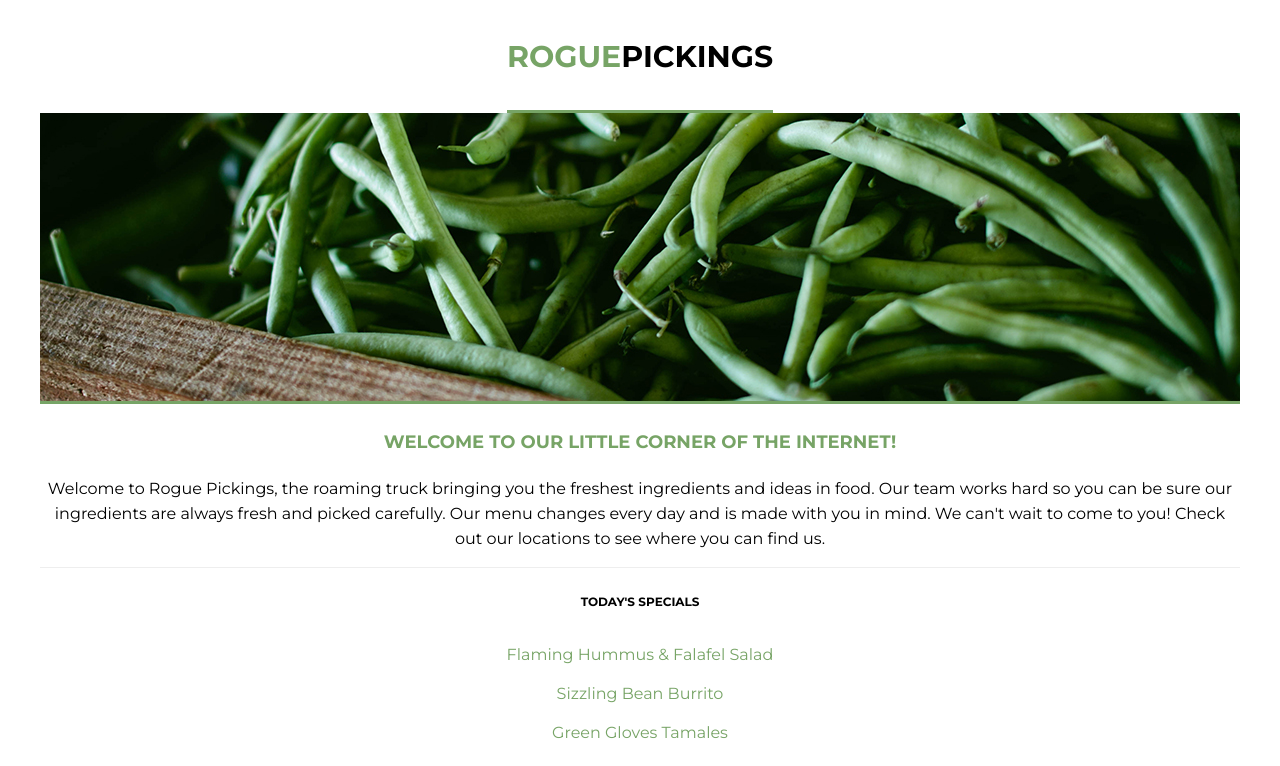
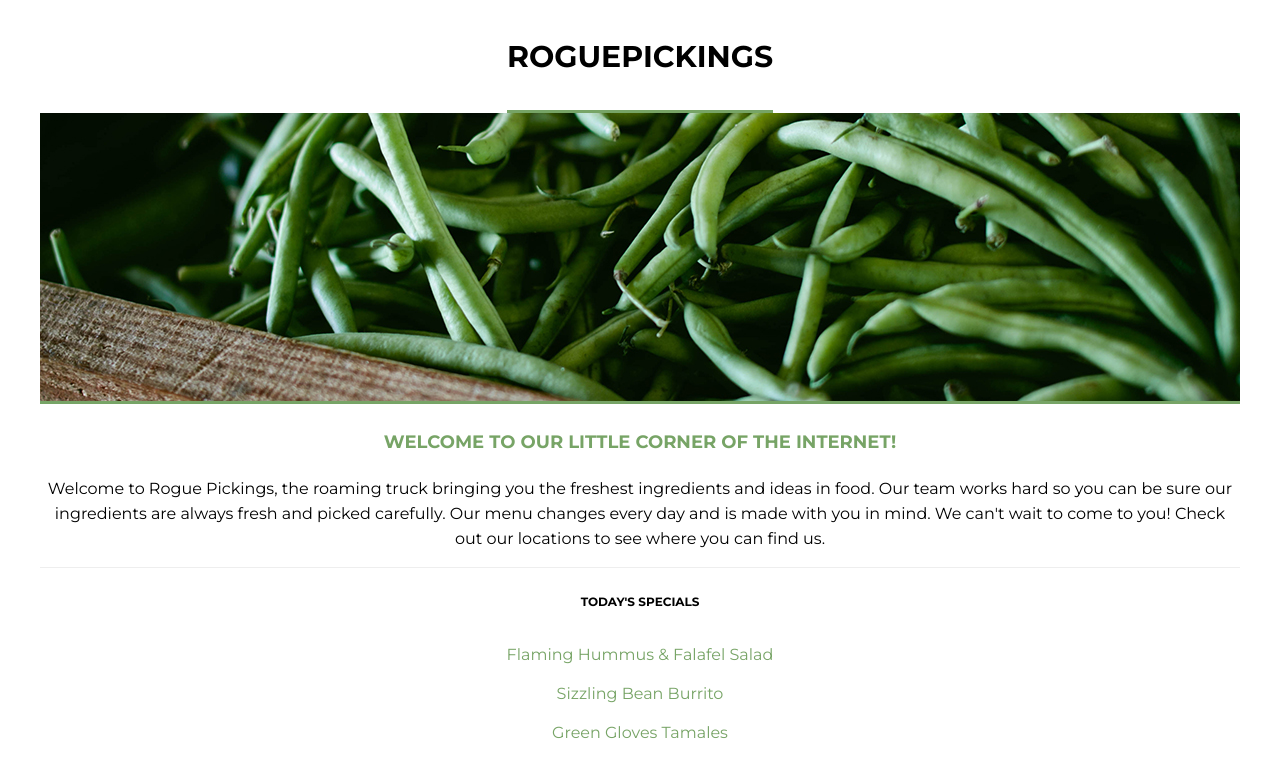
Before and after one commit to pontiferous/flexbox-rogue-pickings, a plain HTML site: page index.html in a window 1280 px wide. Shown: the top 766 px of the page. Drawn offline with Linux system fonts and the light colour scheme.

Commit message:
New commit

```diff
--- a/css/main.css
+++ b/css/main.css
@@ -67,15 +67,14 @@ header h1 {
 	padding: 38px 0;
 }
 header h1 span {
-	color: #77a466;
-	//notes
+	color: #
 }
 
 header nav {
 	padding: 46px 0;
 	width: 100%;
-	//notes
 }
+
 header nav ul {
 	margin: 0;
 	padding: 0;
```
